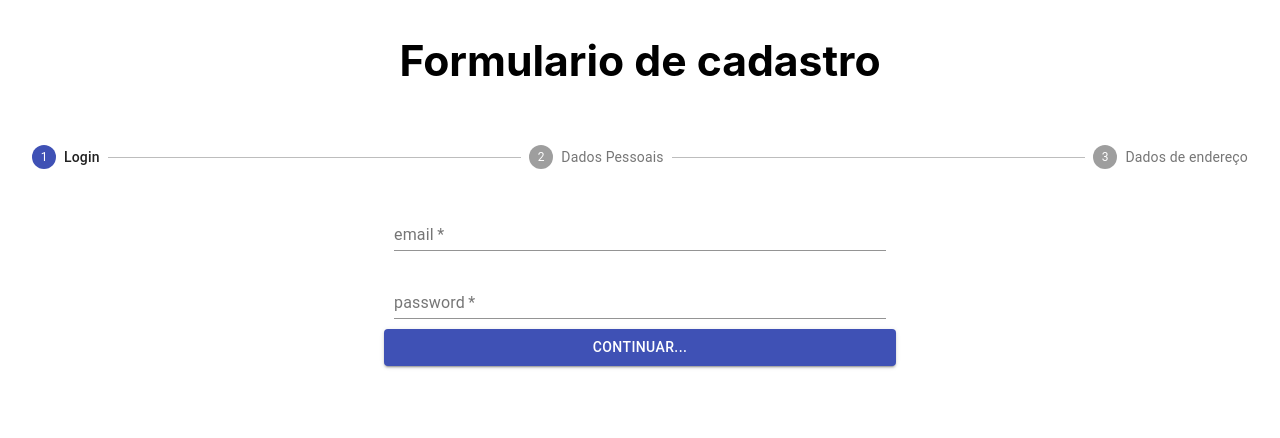
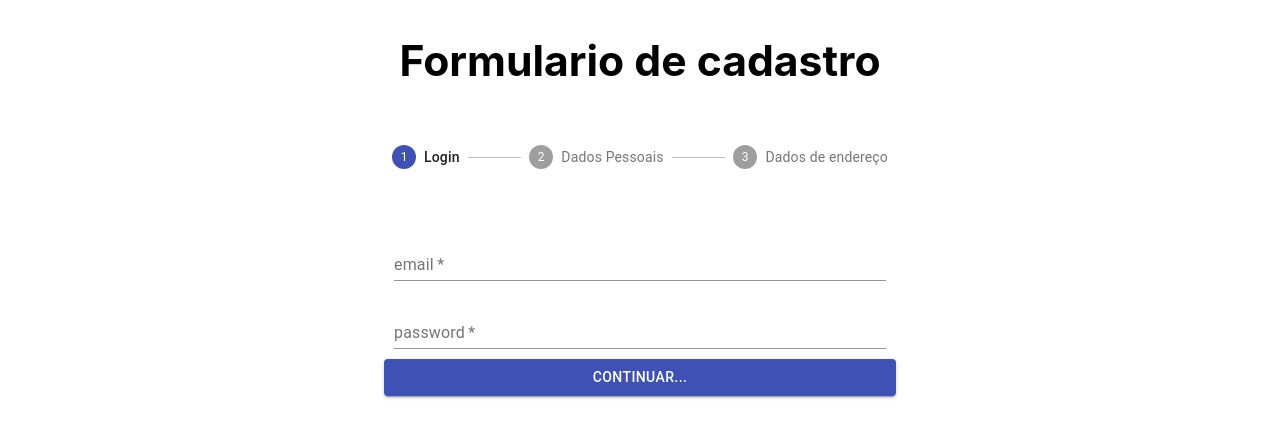
Before and after one commit to GustavoSMelo/Formacao-react-alura, a React (Create React App) app in the folder react02/: page / in a window 1280 px wide. Shown: the top 438 px of the page. Built offline with nearby package versions, Linux system fonts and the light colour scheme.

Commit message:
style of stepper

```diff
--- a/react02/src/components/FormularioCadastro/style.css
+++ b/react02/src/components/FormularioCadastro/style.css
@@ -28,3 +28,9 @@ form {
     margin: 35px;
     text-align: center;
 }
+
+.Stepper {
+    margin: auto;
+    margin-bottom: 30px;
+    width: 40%;
+}
```
